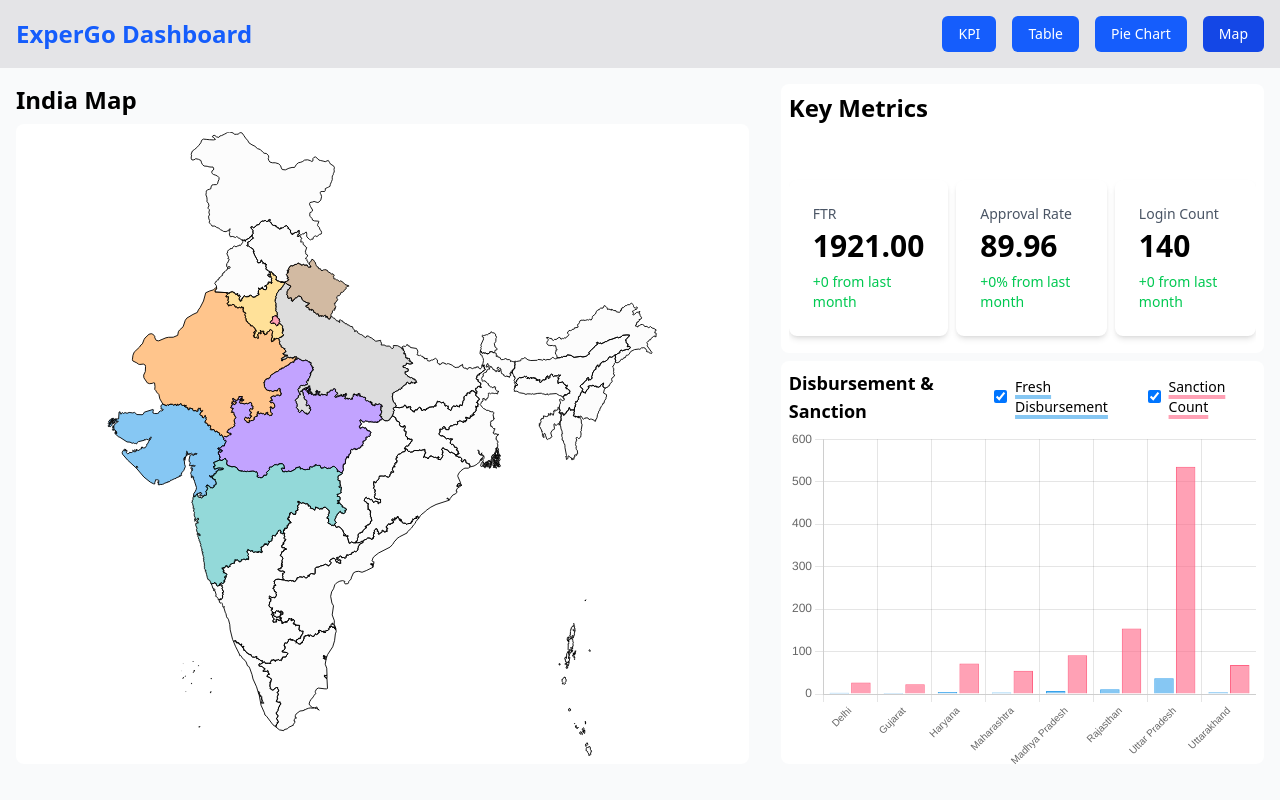
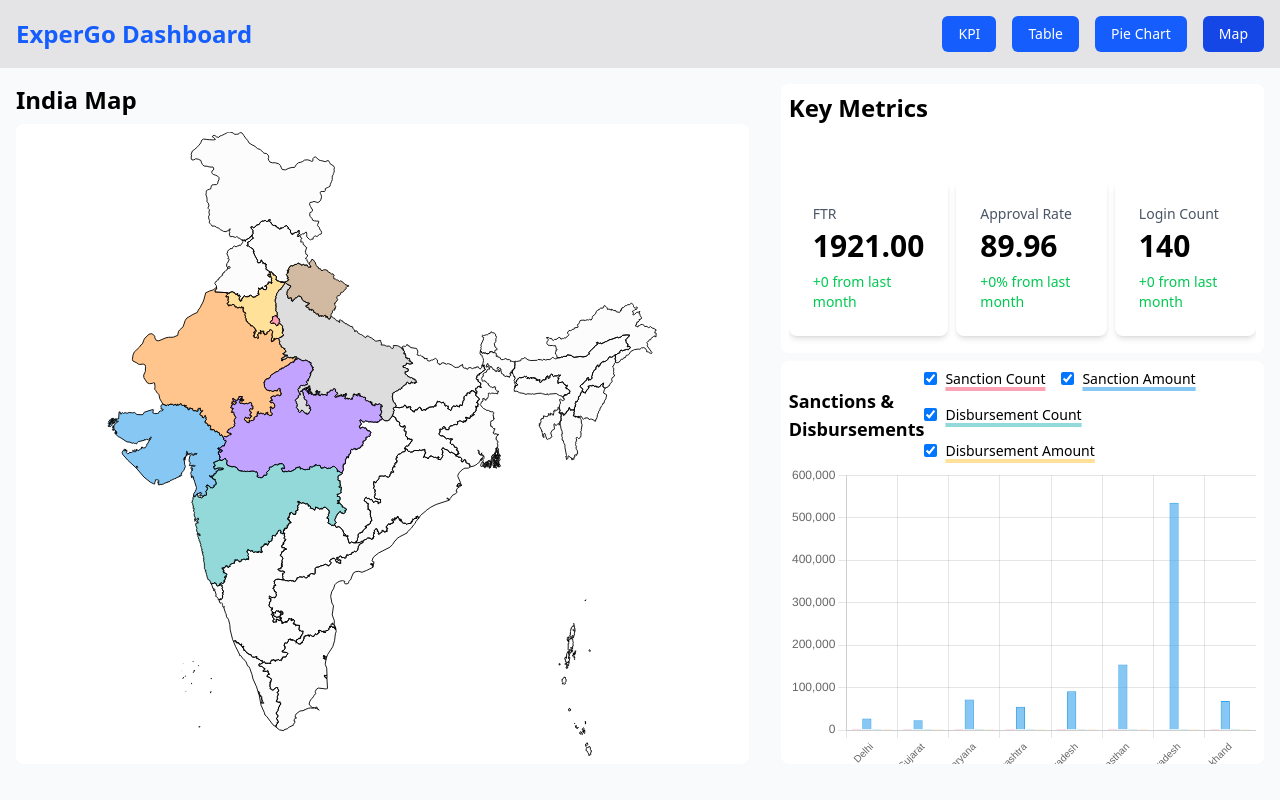
Before and after one commit to Amritesh-Bhardwaj/ExperGO-1, a Next.js app: page /map in a window 1280 px wide. Built offline with nearby package versions, Linux system fonts and the light colour scheme.

Commit message:
Updated Map - Bar Graph

```diff
--- a/src/app/(dashboard)/map/page.tsx
+++ b/src/app/(dashboard)/map/page.tsx
@@ -9,7 +9,7 @@ import {
   LinearScale,
   Tooltip as ChartTooltip,
   Legend,
-  TooltipItem, // Added for correct typing
+  TooltipItem,
 } from "chart.js";
 import IndiaMap from "./IndiaMap";
 import tableData from "@/app/data/tableData.json";
@@ -62,11 +62,11 @@ interface TableData {
 
 export default function MapPage() {
   // Chart data series visibility state
-  const [datasetVisibility, setDatasetVisibility] = useState<boolean[]>([true, true]);
+  const [datasetVisibility, setDatasetVisibility] = useState<boolean[]>([true, true, true, true]);
 
   const processData = (data: TableData) => {
     const states = data.tableData
-      .filter((state) => state.id !== "grandTotal") // Exclude Grand Total
+      .filter((state) => state.id !== "grandTotal")
       .map((state) => ({
         ...state,
         ftr: state.wip,
@@ -116,14 +116,24 @@ export default function MapPage() {
   // Define dataset properties with colors for consistency
   const datasetProperties = [
     {
-      label: "Fresh Disbursement",
+      label: "Sanction Count",
+      backgroundColor: "rgba(255, 99, 132, 0.6)",
+      borderColor: "rgba(255, 99, 132, 1)",
+    },
+    {
+      label: "Sanction Amount",
       backgroundColor: "rgba(54, 162, 235, 0.6)",
       borderColor: "rgba(54, 162, 235, 1)",
     },
     {
-      label: "Sanction Count",
-      backgroundColor: "rgba(255, 99, 132, 0.6)",
-      borderColor: "rgba(255, 99, 132, 1)",
+      label: "Disbursement Count",
+      backgroundColor: "rgba(75, 192, 192, 0.6)",
+      borderColor: "rgba(75, 192, 192, 1)",
+    },
+    {
+      label: "Disbursement Amount",
+      backgroundColor: "rgba(255, 206, 86, 0.6)",
+      borderColor: "rgba(255, 206, 86, 1)",
     },
   ];
 
@@ -136,11 +146,10 @@ export default function MapPage() {
       // No state selected: Show all states
       labels = states.map((state) => state.name);
 
-      // Only add visible datasets
       if (datasetVisibility[0]) {
         datasets.push({
           label: datasetProperties[0].label,
-          data: states.map((state) => state.freshDisbursement),
+          data: states.map((state) => state.sanctionCount),
           backgroundColor: datasetProperties[0].backgroundColor,
           borderColor: datasetProperties[0].borderColor,
           borderWidth: 1,
@@ -150,16 +159,36 @@ export default function MapPage() {
       if (datasetVisibility[1]) {
         datasets.push({
           label: datasetProperties[1].label,
-          data: states.map((state) => state.sanctionCount),
+          data: states.map((state) => state.sanctionCount * 1000),
           backgroundColor: datasetProperties[1].backgroundColor,
           borderColor: datasetProperties[1].borderColor,
+          borderWidth: 1,
+        });
+      }
+
+      if (datasetVisibility[2]) {
+        datasets.push({
+          label: datasetProperties[2].label,
+          data: states.map((state) => state.freshDisbAmt / 1000),
+          backgroundColor: datasetProperties[2].backgroundColor,
+          borderColor: datasetProperties[2].borderColor,
+          borderWidth: 1,
+        });
+      }
+
+      if (datasetVisibility[3]) {
+        datasets.push({
+          label: datasetProperties[3].label,
+          data: states.map((state) => state.freshDisbAmt),
+          backgroundColor: datasetProperties[3].backgroundColor,
+          borderColor: datasetProperties[3].borderColor,
           borderWidth: 1,
         });
       }
     } else {
       const selectedStateData = states.find((state) => state.name === selectedState);
       if (!selectedStateData) {
-        return { labels: [], datasets: [] }; // Fallback
+        return { labels: [], datasets: [] };
       }
 
       if (selectedStateData.regions.length > 1) {
@@ -169,7 +198,7 @@ export default function MapPage() {
         if (datasetVisibility[0]) {
           datasets.push({
             label: datasetProperties[0].label,
-            data: selectedStateData.regions.map((region) => region.freshDisbAmt),
+            data: selectedStateData.regions.map((region) => region.sanctionCount),
             backgroundColor: datasetProperties[0].backgroundColor,
             borderColor: datasetProperties[0].borderColor,
             borderWidth: 1,
@@ -179,9 +208,29 @@ export default function MapPage() {
         if (datasetVisibility[1]) {
           datasets.push({
             label: datasetProperties[1].label,
-            data: selectedStateData.regions.map((region) => region.sanctionCount),
+            data: selectedStateData.regions.map((region) => region.sanctionCount * 1000),
             backgroundColor: datasetProperties[1].backgroundColor,
             borderColor: datasetProperties[1].borderColor,
+            borderWidth: 1,
+          });
+        }
+
+        if (datasetVisibility[2]) {
+          datasets.push({
+            label: datasetProperties[2].label,
+            data: selectedStateData.regions.map((region) => region.freshDisbAmt / 1000),
+            backgroundColor: datasetProperties[2].backgroundColor,
+            borderColor: datasetProperties[2].borderColor,
+            borderWidth: 1,
+          });
+        }
+
+        if (datasetVisibility[3]) {
+          datasets.push({
+            label: datasetProperties[3].label,
+            data: selectedStateData.regions.map((region) => region.freshDisbAmt),
+            backgroundColor: datasetProperties[3].backgroundColor,
+            borderColor: datasetProperties[3].borderColor,
             borderWidth: 1,
           });
         }
@@ -193,7 +242,7 @@ export default function MapPage() {
         if (datasetVisibility[0]) {
           datasets.push({
             label: datasetProperties[0].label,
-            data: region.branches.map((branch) => branch.freshDisbAmt),
+            data: region.branches.map((branch) => branch.sanctionCount),
             backgroundColor: datasetProperties[0].backgroundColor,
             borderColor: datasetProperties[0].borderColor,
             borderWidth: 1,
@@ -203,9 +252,29 @@ export default function MapPage() {
         if (datasetVisibility[1]) {
           datasets.push({
             label: datasetProperties[1].label,
-            data: region.branches.map((branch) => branch.sanctionCount),
+            data: region.branches.map((branch) => branch.sanctionCount * 1000),
             backgroundColor: datasetProperties[1].backgroundColor,
             borderColor: datasetProperties[1].borderColor,
+            borderWidth: 1,
+          });
+        }
+
+        if (datasetVisibility[2]) {
+          datasets.push({
+            label: datasetProperties[2].label,
+            data: region.branches.map((branch) => branch.freshDisbAmt / 1000),
+            backgroundColor: datasetProperties[2].backgroundColor,
+            borderColor: datasetProperties[2].borderColor,
+            borderWidth: 1,
+          });
+        }
+
+        if (datasetVisibility[3]) {
+          datasets.push({
+            label: datasetProperties[3].label,
+            data: region.branches.map((branch) => branch.freshDisbAmt),
+            backgroundColor: datasetProperties[3].backgroundColor,
+            borderColor: datasetProperties[3].borderColor,
             borderWidth: 1,
           });
         }
@@ -219,11 +288,13 @@ export default function MapPage() {
     responsive: true,
     maintainAspectRatio: false,
     plugins: {
-      legend: { display: false }, // Hide default legend since we're using custom checkboxes
+      legend: { display: false },
       tooltip: {
         callbacks: {
-          label: function (tooltipItem: TooltipItem<"bar">) { // Updated to use TooltipItem<"bar">
-            return `${tooltipItem.dataset.label}: ${tooltipItem.parsed.y}`;
+          label: function (tooltipItem: TooltipItem<"bar">) {
+            const datasetLabel = tooltipItem.dataset.label || 'Unknown';
+            const value = tooltipItem.parsed.y;
+            return `${datasetLabel}: ${datasetLabel.includes('Amount') ? `₹${value.toLocaleString()}` : value}`;
           },
         },
       },
@@ -245,13 +316,13 @@ export default function MapPage() {
           },
         },
         afterFit: function (scale: { height: number }) {
-          scale.height = 80; // Add more space for the rotated labels
+          scale.height = 80;
         },
       },
     },
     layout: {
       padding: {
-        bottom: 10, // Add some bottom padding
+        bottom: 10,
       },
     },
   };
@@ -271,7 +342,7 @@ export default function MapPage() {
 
       {/* Right Section - 40% */}
       <div className="w-2/5 pl-4 flex flex-col h-full">
-        {/* Top Section (KPIs) - 40% instead of 50% */}
+        {/* Top Section (KPIs) - 40% */}
         <div className="bg-white rounded-lg p-2 mb-2 h-[40%] overflow-hidden">
           <h2 className="text-2xl font-bold mb-2">Key Metrics</h2>
           <div className="flex justify-between items-center gap-2 h-full overflow-hidden">
@@ -299,13 +370,13 @@ export default function MapPage() {
           </div>
         </div>
 
-        {/* Bottom Section (Bar Graph) - 60% instead of 50% */}
+        {/* Bottom Section (Bar Graph) - 60% */}
         <div className="bg-white rounded-lg p-2 h-[60%] overflow-hidden">
           <div className="flex justify-between items-center mb-1">
-            <h2 className="text-lg font-bold">Disbursement & Sanction</h2>
+            <h2 className="text-lg font-bold">Sanctions & Disbursements</h2>
 
             {/* Custom Legend with Checkboxes */}
-            <div className="flex gap-4">
+            <div className="flex gap-4 flex-wrap">
               {datasetProperties.map((dataset, index) => (
                 <label
                   key={index}
```
